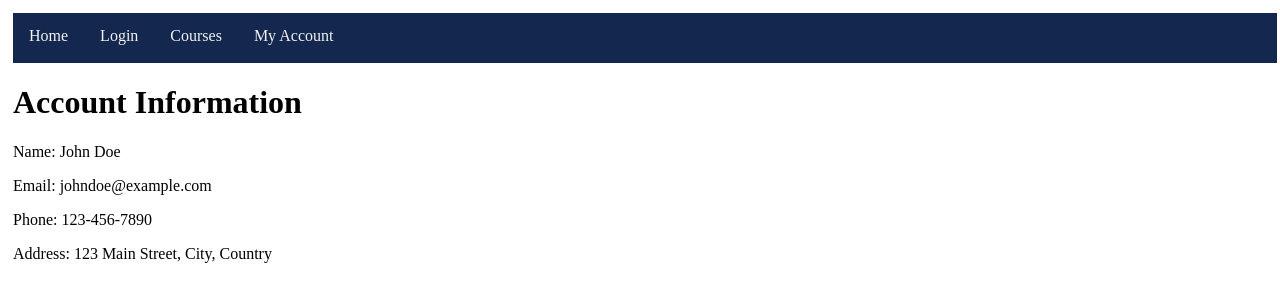
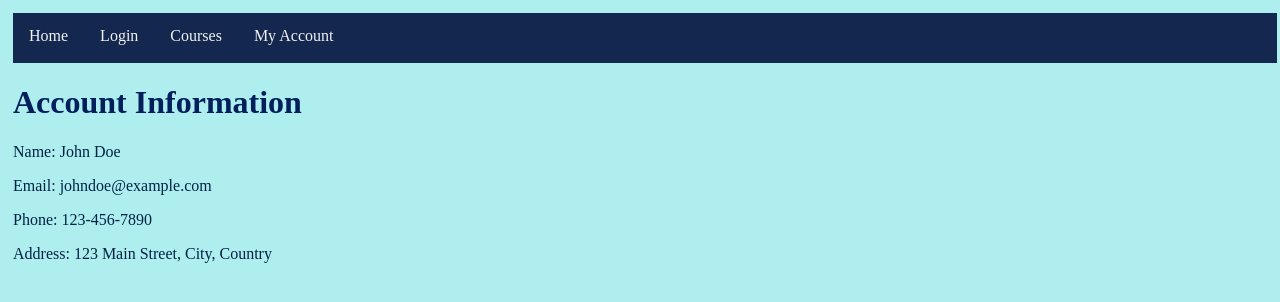
Before and after one commit to switt7/SDEV255FinalProject, a plain HTML site: page myaccount.html in a window 1280 px wide. Drawn offline with Linux system fonts and the light colour scheme.

Commit message:
style.css

```diff
--- a/style.css
+++ b/style.css
@@ -3,3 +3,18 @@ html {
   width: 100%;
   padding: 5px;
 }
+body{
+  background-color: #AFEEEE;
+}
+h1{
+  color: #011F5B
+}
+h2{
+  color: #1E2952
+}
+p{
+  color: #002244
+}
+.login-container{
+  color: #082567
+}
```
